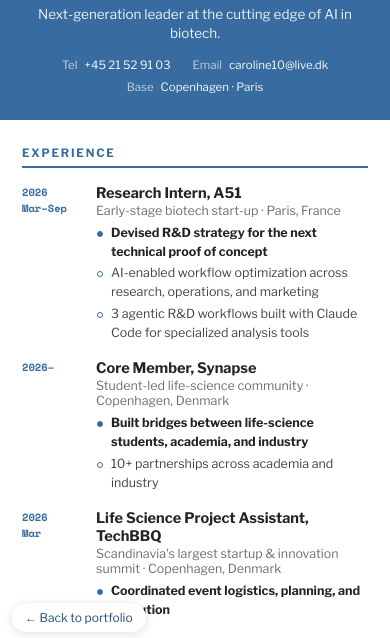
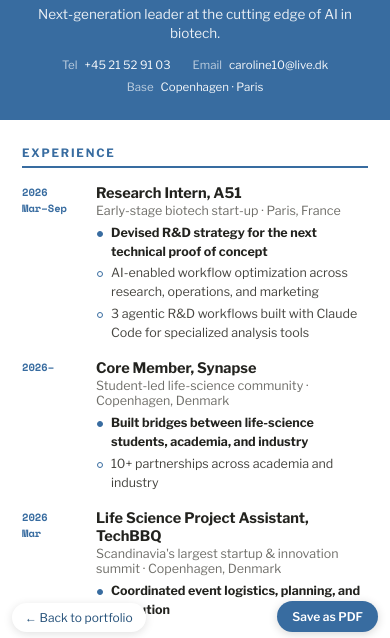
Before and after one commit to 11csen/portfolio, a plain HTML site: page docs/cv.html in a window 390 px wide. Shown: the part 200-838 px from the top of the page. Drawn offline with nearby package versions, Linux system fonts and the light colour scheme.

Commit message:
Update cv.html

```diff
--- a/docs/cv.html
+++ b/docs/cv.html
@@ -106,11 +106,16 @@
               padding: 7px 13px; border-radius: 999px; box-shadow: 0 2px 10px rgba(0,0,0,.12); }
   .backlink:hover { background: var(--accent); color: #fff; }
 
+  .pdf-btn { position: fixed; right: 18px; bottom: 16px; font-family: 'Libre Franklin', sans-serif;
+             font-size: 12px; font-weight: 600; color: #fff; background: var(--accent); border: 0;
+             cursor: pointer; padding: 8px 15px; border-radius: 999px; box-shadow: 0 2px 10px rgba(0,0,0,.16); }
+  .pdf-btn:hover { background: var(--accent-deep); }
+
   @media print {
     @page { size: A4 portrait; margin: 0; }
     html, body { background: #fff; padding: 0; margin: 0; -webkit-print-color-adjust: exact; print-color-adjust: exact; }
     .sheet { box-shadow: none; width: 100%; min-height: 100vh; }
-    .backlink { display: none !important; }
+    .backlink, .pdf-btn { display: none !important; }
     .banner { padding: 28px 48px 24px; }
     .col-main { padding-top: 24px; padding-bottom: 22px; }
     .col-rail { padding-top: 24px; padding-bottom: 22px; }
@@ -130,6 +135,7 @@
     .col-rail { padding: 22px 22px 30px; border-left: none; border-top: 1px solid var(--line); background: #fff; }
     .entry { grid-template-columns: 62px 1fr; gap: 12px; }
     .backlink { left: 12px; bottom: 12px; }
+    .pdf-btn { right: 12px; bottom: 12px; }
   }
 </style>
 </head>
@@ -272,5 +278,6 @@
   </main>
 
   <a class="backlink" href="index.html">← Back to portfolio</a>
+  <button class="pdf-btn" onclick="window.print()">Save as PDF</button>
 </body>
 </html>
```
